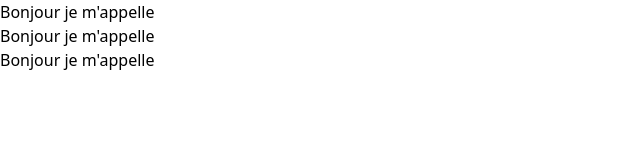
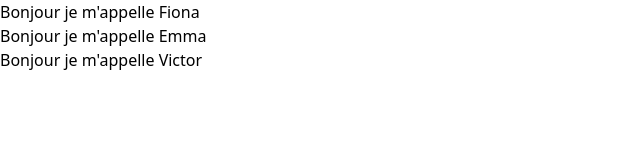
Before and after one commit to ArcanumLibella/react-2021, a React (Create React App) app: page / in a window 1280 px wide. Shown: the top 160 px of the page, without its empty margins (0-640 px from the left). Built offline with nearby package versions, Linux system fonts and the light colour scheme.

Commit message:
:sparkles: Add PropTypes

```diff
--- a/src/App.js
+++ b/src/App.js
@@ -12,9 +12,9 @@
   render() {
     return (
       <div className="App">
-        <Titre nom={this.nom1}/>
-        <Titre nom={this.nom2}/>
-        <Titre nom={this.nom3}/>
+        <Titre nom={this.state.nom1}/>
+        <Titre nom={this.state.nom2}/>
+        <Titre nom={this.state.nom3}/>
       </div>
     );
   }
--- a/src/components/Titre.js
+++ b/src/components/Titre.js
@@ -1,4 +1,5 @@
 import React from 'react';
+import PropTypes from 'prop-types';
 
 function Titre(props) {
   return (
@@ -6,4 +7,8 @@
   )
 }
 
+Titre.propsType = {
+  nom: PropTypes.string.isRequired
+}
+
 export default Titre;
```
